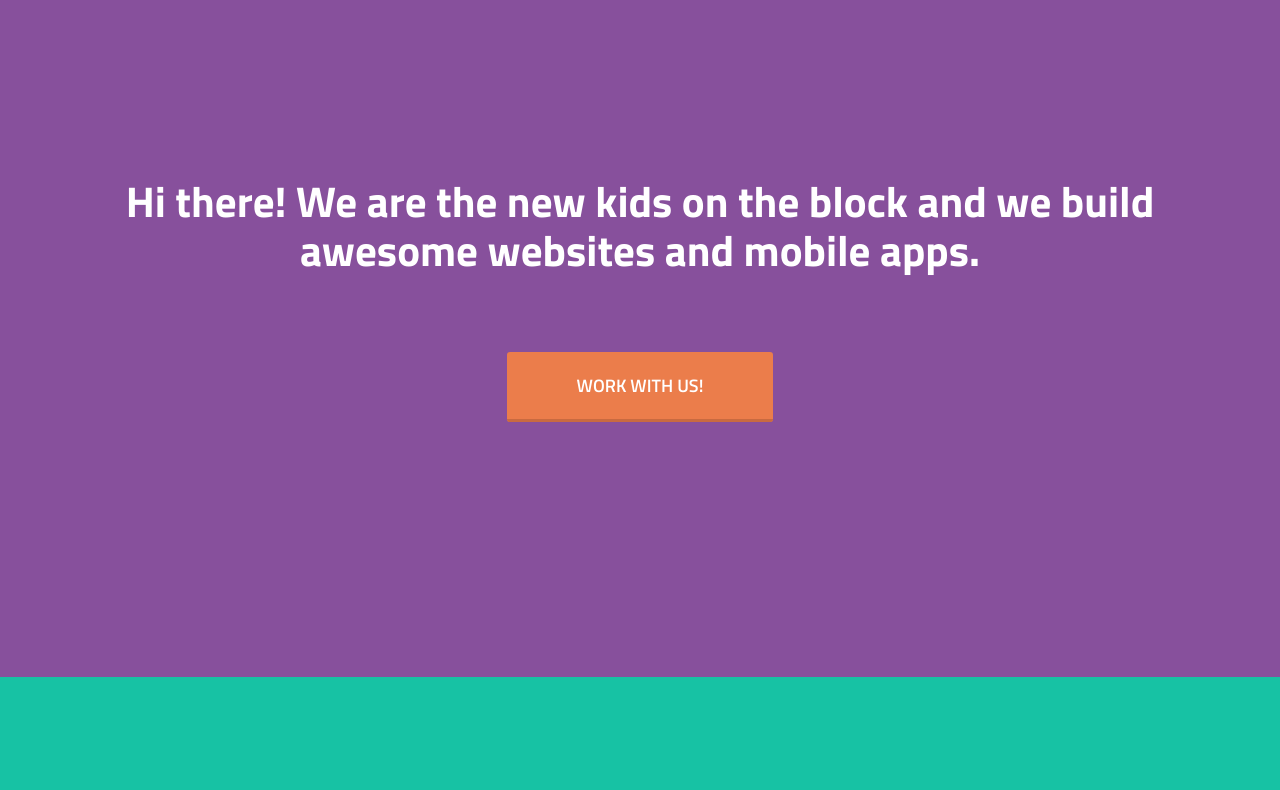
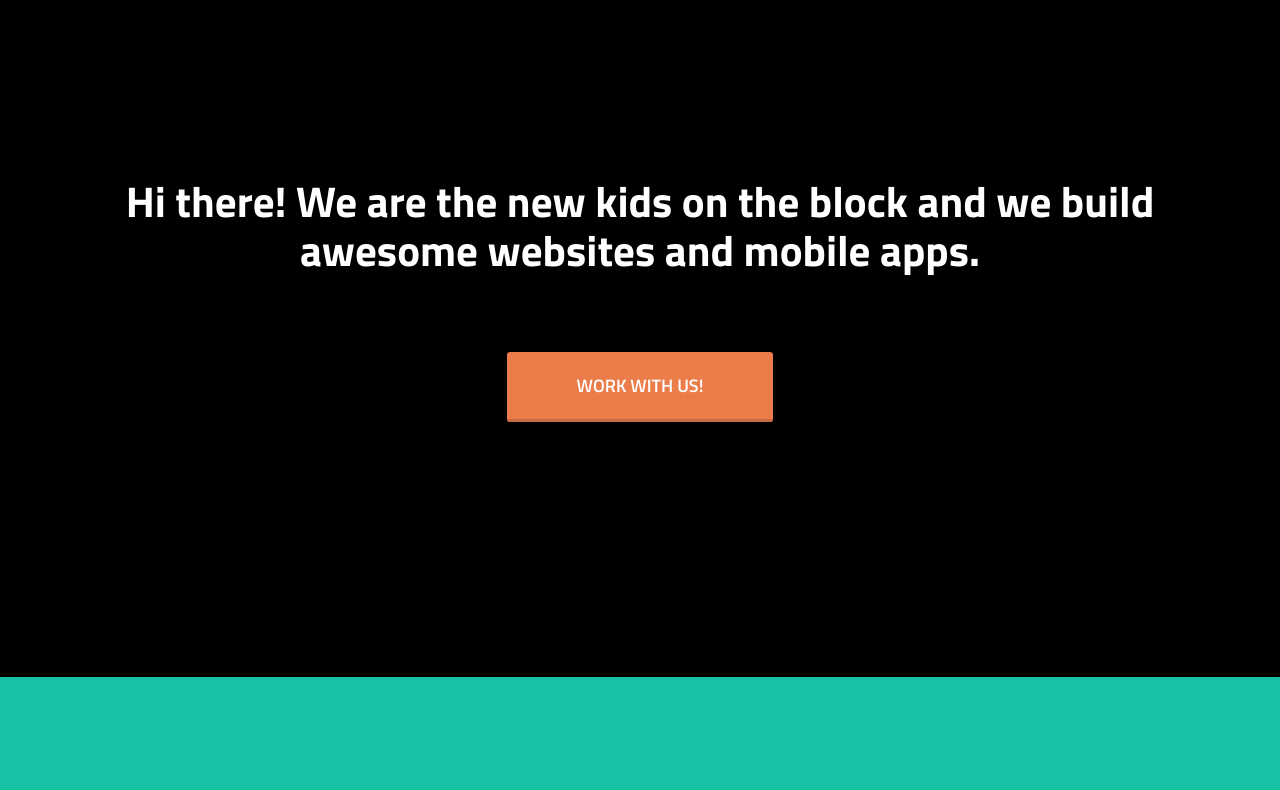
Before and after one commit to jinglad/Cuda-Portfolio-Tamplate, a plain HTML site: page index.html in a window 1280 px wide. Shown: the part 83-873 px from the top of the page. Drawn offline with nearby package versions, Linux system fonts and the light colour scheme.

Commit message:
background changed

```diff
--- a/css/style.css
+++ b/css/style.css
@@ -23,7 +23,8 @@ body{
     /* background: black; */
 }
 header{
-    background: #87509c;
+    /* background: #87509c; */
+    background: black;
     padding: 30px;
     /* height: 86vh; */
 }
```
